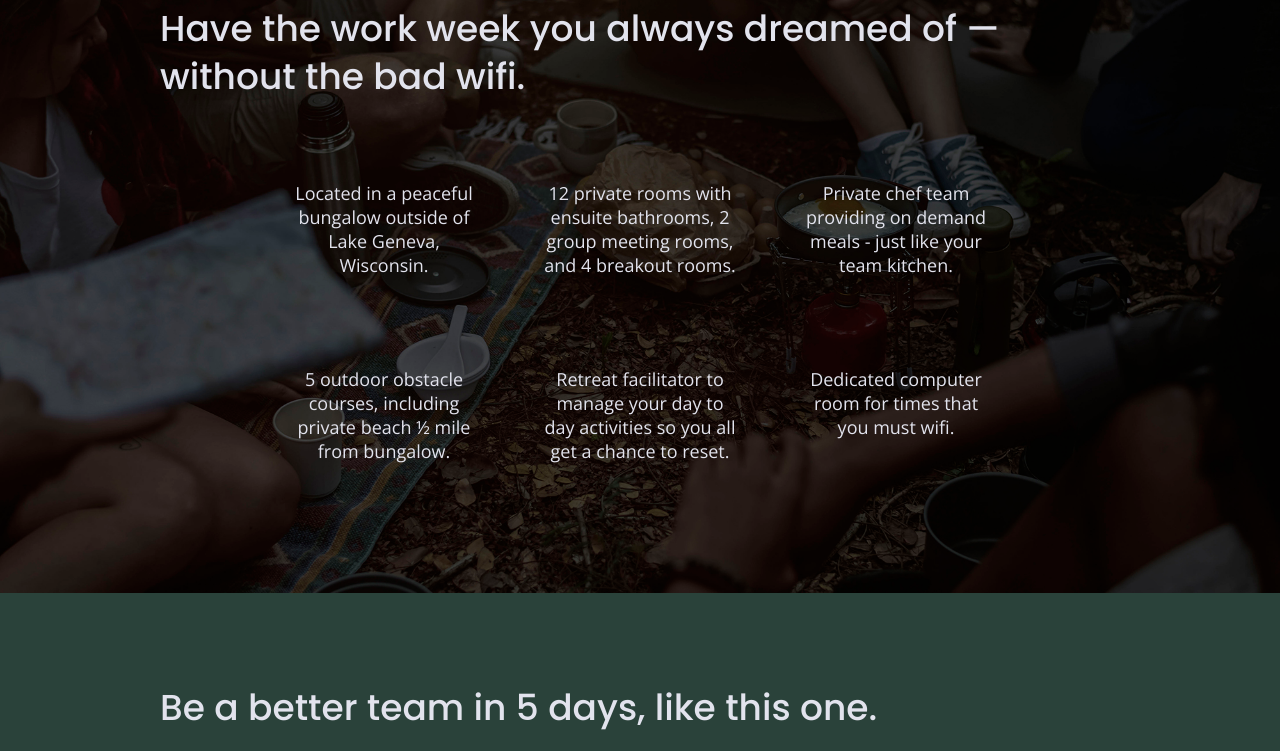
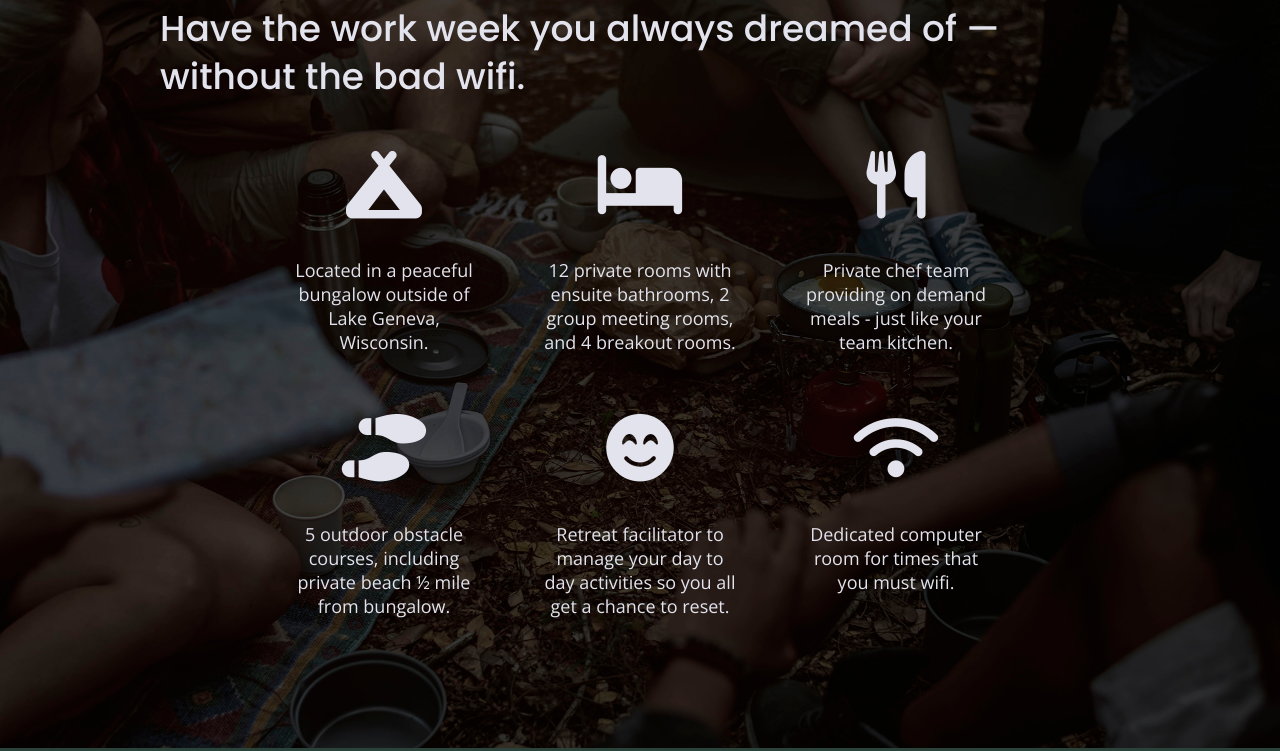
Before and after one commit to thegirldweez/thegirldweez, a website built with Parcel: page index.html in a window 1280 px wide. Shown: the part 1081-1832 px from the top of the page. Built offline with nearby package versions, Linux system fonts and the light colour scheme.

Commit message:
Added icons and styles to features section

```diff
--- a/css/main.css
+++ b/css/main.css
@@ -332,6 +332,9 @@ aside .form input[type="button"] {
   width: 100%;
 }
 .features article {
+  display: flex;
+  justify-content: center;
+  flex-flow: row wrap;
   margin: 30px 0;
   width: 63%;
 }
@@ -340,9 +343,9 @@ aside .form input[type="button"] {
   margin: 0;
 }
 
-.features .fontawesome-icon {
-  font-size: 3.75rem;
-  padding-bottom: 40px;
+.features i {
+	font-size: 3.75em;
+    margin-bottom: 40px;
 }
 
 /* Reviews */
@@ -607,9 +610,6 @@ flex-flow: row wrap;
 flex-basis: 35%;
 }
 
-.features .fontawesome-icon {
-  padding-bottom: 30px;
-}
 
 /* Reviews */
 .reviews h2 {
--- a/index.html
+++ b/index.html
@@ -19,6 +19,9 @@
     <!-- css links -->
     <link rel="stylesheet" href="css/normalize.css">
     <link rel="stylesheet" href="css/main.css">
+
+    <!-- icon link -->
+    <script src="https://kit.fontawesome.com/5136b70ca4.js" crossorigin="anonymous"></script>
 
     <!-- font links -->
     <link href="https://fonts.googleapis.com/css?family=Open+Sans:400,700|Poppins:500,700" rel="stylesheet">
@@ -77,14 +80,14 @@
 
           <div class="features-items">
             <article>
-              <p class="fontawesome-icon"></p>
+              <p class="fontawesome-icon"><i class="fa-solid fa-campground"></i></p>
               <p class="features-item-description">Located in a peaceful bungalow outside of Lake Geneva, Wisconsin.</p>
             </article>
 
 
 
             <article>
-              <p class="fontawesome-icon"></p>
+              <p class="fontawesome-icon"><i class="fa-solid fa-bed"></i></p>
               <p class="features-item-description">12 private rooms with ensuite bathrooms, 2 group meeting rooms, and 4
                 breakout rooms.</p>
             </article>
@@ -92,7 +95,7 @@
 
 
             <article>
-              <p class="fontawesome-icon"></p>
+              <p class="fontawesome-icon"><i class="fa-solid fa-utensils"></i></p>
               <p class="features-item-description">Private chef team providing on demand meals - just like your team
                 kitchen.</p>
             </article>
@@ -100,7 +103,7 @@
 
 
             <article>
-              <p class="fontawesome-icon"></p>
+              <p class="fontawesome-icon"><i class="fa-solid fa-shoe-prints"></i></p>
               <p class="features-item-description">5 outdoor obstacle courses, including private beach ½ mile from
                 bungalow.</p>
             </article>
@@ -108,7 +111,7 @@
 
 
             <article>
-              <p class="fontawesome-icon"></p>
+              <p class="fontawesome-icon"><i class="fa-solid fa-face-smile-beam"></i></p>
               <p class="features-item-description">Retreat facilitator to manage your day to day activities so you all
                 get
                 a chance to reset.</p>
@@ -117,7 +120,7 @@
 
 
             <article>
-              <p class="fontawesome-icon"></p>
+              <p class="fontawesome-icon"><i class="fa-solid fa-wifi"></i></p>
               <p class="features-item-description">Dedicated computer room for times that you must wifi.</p>
             </article>
           </div>
```
